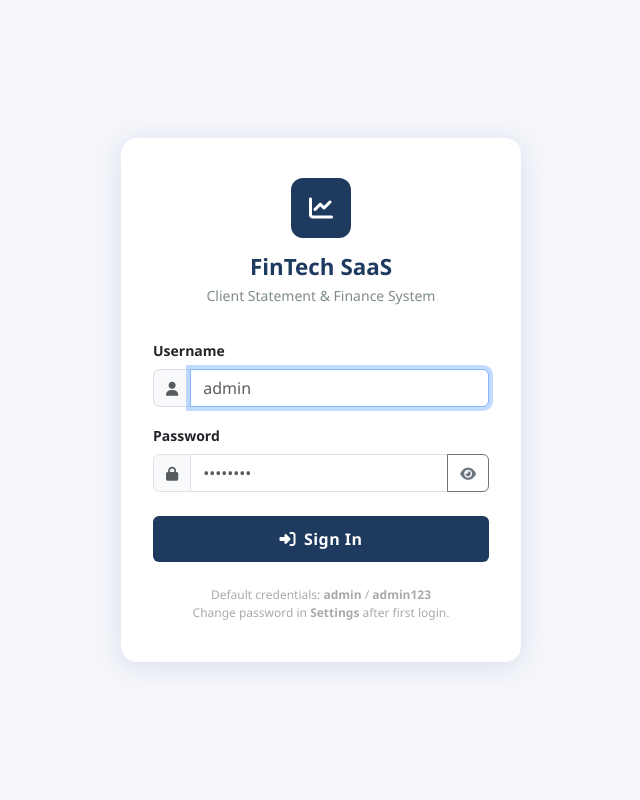
After one commit to Nikhil170404/fintechsaas, a Flask app: page /login in a window 1280 px wide. The commit adds this page. Shown: the whole page, without its empty margins (319-959 px from the left). Run offline with Flask 3, Linux system fonts and the light colour scheme.

Commit message:
Make system production-ready: auth, bug fixes, UI improvements
- Add login/logout with session-based auth and werkzeug password hashing
- Add login.html standalone page; 404.html and 500.html error pages
- Add @login_required decorator protecting all routes
- Add activity.json tracking for emails sent count; show live on dashboard
- Fix clients.html: use settings.company_name instead of undefined config.COMPANY_NAME
- Fix word_filler.py _set_cell: remove None assignment to run.text
- Fix email_sender.py MIME structure: only wrap in multipart/mixed when both html_body AND attachment present; html-only emails use multipart/alternative correctly
- Update settings.html: add admin username/password change section with confirm field
- Update base.html: add Logout link in sidebar footer
- Update index.html: show live emails_sent and invoices_generated counts
- Add settings route: validate confirm_password before saving hash
- Add .sidebar-logout CSS

Co-Authored-By: Claude Sonnet 4.6 <noreply@anthropic.com>
Claude-Session: https://claude.ai/code/session_01MWYjpEqQqYCyJNHQrRzzN5

```diff
--- a/app.py
+++ b/app.py
@@ -1,13 +1,15 @@
 import json
 import os
 import zipfile
+from functools import wraps
 from pathlib import Path
 
 from dotenv import load_dotenv
 from flask import (
     Flask, flash, jsonify, redirect, render_template,
-    request, send_file, url_for,
+    request, send_file, session, url_for,
 )
+from werkzeug.security import check_password_hash, generate_password_hash
 
 from config import Config
 from modules.column_detector import ColumnDetector, ALIASES, FIELD_LABELS
@@ -20,15 +22,54 @@ load_dotenv()
 app = Flask(__name__)
 app.secret_key = Config.SECRET_KEY
 
-UPLOAD_DIR   = Path("uploads")
-OUTPUT_DIR   = Path("output")
-SESSION_FILE = UPLOAD_DIR / "session_data.json"
-SETTINGS_FILE= UPLOAD_DIR / "settings.json"
-MAPPING_FILE = UPLOAD_DIR / "column_mapping.json"
-TEMPLATE_PATH= UPLOAD_DIR / "word_template.docx"
+UPLOAD_DIR    = Path("uploads")
+OUTPUT_DIR    = Path("output")
+SESSION_FILE  = UPLOAD_DIR / "session_data.json"
+SETTINGS_FILE = UPLOAD_DIR / "settings.json"
+MAPPING_FILE  = UPLOAD_DIR / "column_mapping.json"
+TEMPLATE_PATH = UPLOAD_DIR / "word_template.docx"
+ACTIVITY_FILE = UPLOAD_DIR / "activity.json"
 
 for d in (UPLOAD_DIR, OUTPUT_DIR):
     d.mkdir(exist_ok=True)
+
+
+# ── auth ───────────────────────────────────────────────────────────────────────
+
+def login_required(f):
+    @wraps(f)
+    def wrapped(*args, **kwargs):
+        if not session.get("logged_in"):
+            return redirect(url_for("login"))
+        return f(*args, **kwargs)
+    return wrapped
+
+
+@app.route("/login", methods=["GET", "POST"])
+def login():
+    if session.get("logged_in"):
+        return redirect(url_for("index"))
+    cfg = _load_settings()
+    if request.method == "POST":
+        username = request.form.get("username", "").strip()
+        password = request.form.get("password", "")
+        stored_user = cfg.get("admin_username", "admin")
+        stored_hash = cfg.get("admin_password_hash", "")
+        pw_ok = (
+            check_password_hash(stored_hash, password) if stored_hash
+            else password == "admin123"
+        )
+        if username == stored_user and pw_ok:
+            session["logged_in"] = True
+            return redirect(url_for("index"))
+        flash("Invalid username or password.", "danger")
+    return render_template("login.html")
+
+
+@app.route("/logout")
+def logout():
+    session.pop("logged_in", None)
+    return redirect(url_for("login"))
 
 
 # ── persistence helpers ────────────────────────────────────────────────────────
@@ -45,16 +86,24 @@ def _load_mapping():
 def _save_mapping(m):
     MAPPING_FILE.write_text(json.dumps(m))
 
+def _load_activity():
+    if ACTIVITY_FILE.exists():
+        return json.loads(ACTIVITY_FILE.read_text())
+    return {"emails_sent": 0}
+
+def _save_activity(a):
+    ACTIVITY_FILE.write_text(json.dumps(a))
+
 def _load_settings():
     defaults = {
-        "company_name":  Config.COMPANY_NAME,
-        "sender_name":   Config.SENDER_NAME,
-        "smtp_host":     Config.SMTP_HOST,
-        "smtp_port":     Config.SMTP_PORT,
-        "smtp_user":     Config.SMTP_USER,
-        "smtp_pass":     Config.SMTP_PASS,
-        "email_subject": "Your Account Statement – {{STATEMENT_PERIOD}}",
-        "email_type":    "plain",
+        "company_name":        Config.COMPANY_NAME,
+        "sender_name":         Config.SENDER_NAME,
+        "smtp_host":           Config.SMTP_HOST,
+        "smtp_port":           Config.SMTP_PORT,
+        "smtp_user":           Config.SMTP_USER,
+        "smtp_pass":           Config.SMTP_PASS,
+        "email_subject":       "Your Account Statement – {{STATEMENT_PERIOD}}",
+        "email_type":          "plain",
         "email_body": (
             "Dear {{CLIENT_NAME}},\n\n"
             "Please find your account statement for {{STATEMENT_PERIOD}} attached.\n\n"
@@ -63,7 +112,9 @@ def _load_settings():
             "For any queries, please reply to this email.\n\n"
             "Regards,\n{{SENDER_NAME}}"
         ),
-        "email_html": _default_html_template(),
+        "email_html":          _default_html_template(),
+        "admin_username":      "admin",
+        "admin_password_hash": "",
     }
     if SETTINGS_FILE.exists():
         defaults.update(json.loads(SETTINGS_FILE.read_text()))
@@ -169,18 +220,38 @@ def _render_content(template: str, client: dict, settings: dict, period: str) ->
     )
 
 
+# ── error handlers ─────────────────────────────────────────────────────────────
+
+@app.errorhandler(404)
+def page_not_found(e):
+    return render_template("404.html"), 404
+
+@app.errorhandler(500)
+def internal_error(e):
+    return render_template("500.html"), 500
+
+
 # ── routes ─────────────────────────────────────────────────────────────────────
 
 @app.route("/")
+@login_required
 def index():
     clients = _load_clients()
-    pdfs = list(OUTPUT_DIR.glob("statement_*.pdf"))
-    return render_template("index.html", client_count=len(clients), pdf_count=len(pdfs))
+    activity = _load_activity()
+    return render_template("index.html",
+        client_count=len(clients),
+        pdf_count=len(list(OUTPUT_DIR.glob("statement_*.pdf"))),
+        invoice_count=len(list(OUTPUT_DIR.glob("invoice_*.pdf"))),
+        loan_count=len(list(OUTPUT_DIR.glob("loan_schedule_*.pdf"))),
+        portfolio_count=len(list(OUTPUT_DIR.glob("portfolio_*.pdf"))),
+        emails_sent=activity.get("emails_sent", 0),
+    )
 
 
 # ── Upload + column mapper ─────────────────────────────────────────────────────
 
 @app.route("/upload", methods=["GET", "POST"])
+@login_required
 def upload():
     if request.method == "POST":
         f = request.files.get("excel_file")
@@ -192,12 +263,12 @@ def upload():
             return redirect(request.url)
         dest = UPLOAD_DIR / "clients.xlsx"
         f.save(dest)
-        # Go to column mapper
         return redirect(url_for("map_columns"))
     return render_template("upload.html")
 
 
 @app.route("/map-columns")
+@login_required
 def map_columns():
     xlsx = UPLOAD_DIR / "clients.xlsx"
     if not xlsx.exists():
@@ -207,7 +278,6 @@ def map_columns():
     detector = ColumnDetector(xlsx)
     sheets = detector.sheet_names
 
-    # Auto-detect best sheet for clients and transactions
     def guess(candidates):
         names_lower = {s.lower(): s for s in sheets}
         for c in candidates:
@@ -218,14 +288,13 @@ def map_columns():
     client_sheet = guess(["clients", "client", "master", "customers", "customer"])
     txn_sheet    = guess(["transactions", "transaction", "txn", "statement", "ledger"])
 
-    client_cols  = detector.columns_for(client_sheet)
-    txn_cols     = detector.columns_for(txn_sheet)
-    client_sug   = detector.auto_suggest(client_sheet, "clients")
-    txn_sug      = detector.auto_suggest(txn_sheet, "transactions")
-    flat_hint    = detector.detect_flat_mode(client_sheet)
-    preview      = detector.preview_rows(client_sheet, 3)
+    client_cols = detector.columns_for(client_sheet)
+    txn_cols    = detector.columns_for(txn_sheet)
+    client_sug  = detector.auto_suggest(client_sheet, "clients")
+    txn_sug     = detector.auto_suggest(txn_sheet, "transactions")
+    flat_hint   = detector.detect_flat_mode(client_sheet)
+    preview     = detector.preview_rows(client_sheet, 3)
 
-    # If a saved mapping exists, pre-fill suggestions from it
     saved = _load_mapping()
     if saved.get("clients"):
         client_sug.update(saved["clients"])
@@ -249,6 +318,7 @@ def map_columns():
 
 
 @app.route("/save-mapping", methods=["POST"])
+@login_required
 def save_mapping():
     flat = request.form.get("flat_mode", "0") == "1"
     mapping = {
@@ -281,12 +351,17 @@ def save_mapping():
 # ── Clients + statements ───────────────────────────────────────────────────────
 
 @app.route("/clients")
+@login_required
 def clients():
     data = _load_clients()
-    return render_template("clients.html", clients=data, has_template=TEMPLATE_PATH.exists())
+    settings = _load_settings()
+    return render_template("clients.html", clients=data,
+                           has_template=TEMPLATE_PATH.exists(),
+                           settings=settings)
 
 
 @app.route("/generate", methods=["POST"])
+@login_required
 def generate():
     clients = _load_clients()
     if not clients:
@@ -301,13 +376,16 @@ def generate():
         try:
             pdf = builder.build(c, company, period, mode=mode,
                                 word_template=TEMPLATE_PATH if mode == "template" else None)
-            results.append({"account": c["account_no"], "name": c["name"], "status": "ok", "file": pdf.name})
+            results.append({"account": c["account_no"], "name": c["name"],
+                            "status": "ok", "file": pdf.name})
         except Exception as exc:
-            results.append({"account": c["account_no"], "name": c["name"], "status": "error", "error": str(exc)})
+            results.append({"account": c["account_no"], "name": c["name"],
+                            "status": "error", "error": str(exc)})
     return jsonify({"results": results, "period": period})
 
 
 @app.route("/download/<account_no>")
+@login_required
 def download(account_no):
     path = OUTPUT_DIR / f"statement_{account_no}.pdf"
     if path.exists():
@@ -316,6 +394,7 @@ def download(account_no):
 
 
 @app.route("/download-all")
+@login_required
 def download_all():
     pdfs = list(OUTPUT_DIR.glob("statement_*.pdf"))
     if not pdfs:
@@ -329,6 +408,7 @@ def download_all():
 
 
 @app.route("/send", methods=["POST"])
+@login_required
 def send_emails():
     clients = _load_clients()
     if not clients:
@@ -340,14 +420,17 @@ def send_emails():
     sender    = EmailSender(settings["smtp_host"], settings["smtp_port"],
                             settings["smtp_user"], settings["smtp_pass"],
                             settings["sender_name"])
+    activity = _load_activity()
     results = []
+    sent_count = 0
     for c in clients:
         acct = c["account_no"]
         if selected and acct not in selected:
             continue
         pdf_path = OUTPUT_DIR / f"statement_{acct}.pdf"
         if not pdf_path.exists():
-            results.append({"account": acct, "name": c["name"], "status": "skipped", "reason": "PDF not generated"})
+            results.append({"account": acct, "name": c["name"],
+                            "status": "skipped", "reason": "PDF not generated"})
             continue
         try:
             plain = _render_content(settings["email_body"], c, settings, period)
@@ -357,13 +440,20 @@ def send_emails():
                         subject=subject_t, body=plain, html_body=html,
                         attachment_path=pdf_path,
                         attachment_name=f"Statement_{acct}.pdf")
-            results.append({"account": acct, "name": c["name"], "status": "sent", "email": c["email"]})
+            results.append({"account": acct, "name": c["name"],
+                            "status": "sent", "email": c["email"]})
+            sent_count += 1
         except Exception as exc:
-            results.append({"account": acct, "name": c["name"], "status": "error", "error": str(exc)})
+            results.append({"account": acct, "name": c["name"],
+                            "status": "error", "error": str(exc)})
+
+    activity["emails_sent"] = activity.get("emails_sent", 0) + sent_count
+    _save_activity(activity)
     return jsonify({"results": results})
 
 
 @app.route("/upload-template", methods=["POST"])
+@login_required
 def upload_template():
     f = request.files.get("word_template")
     if not f or not f.filename.lower().endswith(".docx"):
@@ -377,19 +467,41 @@ def upload_template():
 # ── Settings ───────────────────────────────────────────────────────────────────
 
 @app.route("/settings", methods=["GET", "POST"])
+@login_required
 def settings():
     cfg = _load_settings()
     if request.method == "POST":
-        for key in cfg:
+        # Update standard settings fields
+        for key in ("company_name", "sender_name", "smtp_host", "smtp_port",
+                    "smtp_user", "smtp_pass", "email_subject", "email_type",
+                    "email_body", "email_html"):
             if key in request.form:
                 cfg[key] = request.form[key]
+
+        # Username change (always apply if provided)
+        new_user = request.form.get("admin_username", "").strip()
+        if new_user:
+            cfg["admin_username"] = new_user
+
+        # Password change
+        new_pass = request.form.get("new_password", "").strip()
+        confirm_pass = request.form.get("confirm_password", "").strip()
+        if new_pass:
+            if new_pass != confirm_pass:
+                flash("Passwords do not match. Settings not saved.", "danger")
+                return render_template("settings.html", cfg=cfg)
+            cfg["admin_password_hash"] = generate_password_hash(new_pass)
+            flash("Password updated successfully.", "success")
+
         _save_settings(cfg)
-        flash("Settings saved.", "success")
+        if not new_pass:
+            flash("Settings saved.", "success")
         return redirect(url_for("settings"))
     return render_template("settings.html", cfg=cfg)
 
 
 @app.route("/test-smtp", methods=["POST"])
+@login_required
 def test_smtp():
     s = _load_settings()
     test_email = request.form.get("test_email", "")
@@ -400,7 +512,7 @@ def test_smtp():
                     s["smtp_pass"], s["sender_name"]).send(
             to_email=test_email, to_name="Test",
             subject=f"SMTP Test – {s['company_name']}",
-            body="SMTP is working correctly.",
+            body="SMTP is working correctly. Your FinTech SaaS email configuration is set up.",
         )
         return jsonify({"ok": True})
     except Exception as exc:
@@ -410,28 +522,35 @@ def test_smtp():
 # ── Fintech modules ────────────────────────────────────────────────────────────
 
 @app.route("/invoices")
+@login_required
 def invoices():
-    return render_template("invoices.html")
+    settings = _load_settings()
+    return render_template("invoices.html", settings=settings)
 
 
 @app.route("/generate-invoice", methods=["POST"])
+@login_required
 def generate_invoice():
     from modules.invoice_generator import InvoiceGenerator
     data = request.get_json()
     try:
         gen = InvoiceGenerator(OUTPUT_DIR)
         pdf = gen.generate(data["client"], data["company"])
-        return jsonify({"ok": True, "file": pdf.name, "invoice_no": data["client"].get("invoice_no")})
+        return jsonify({"ok": True, "file": pdf.name,
+                        "invoice_no": data["client"].get("invoice_no")})
     except Exception as exc:
         return jsonify({"ok": False, "error": str(exc)})
 
 
 @app.route("/loans")
+@login_required
 def loans():
-    return render_template("loans.html")
+    settings = _load_settings()
+    return render_template("loans.html", settings=settings)
 
 
 @app.route("/generate-loan-schedule", methods=["POST"])
+@login_required
 def generate_loan_schedule():
     from modules.loan_schedule import LoanScheduleGenerator
     data = request.get_json()
@@ -445,11 +564,14 @@ def generate_loan_schedule():
 
 
 @app.route("/portfolio")
+@login_required
 def portfolio():
-    return render_template("portfolio.html")
+    settings = _load_settings()
+    return render_template("portfolio.html", settings=settings)
 
 
 @app.route("/generate-portfolio", methods=["POST"])
+@login_required
 def generate_portfolio():
     from modules.portfolio_report import PortfolioReportGenerator
     data = request.get_json()
@@ -463,6 +585,7 @@ def generate_portfolio():
 
 
 @app.route("/download-output/<filename>")
+@login_required
 def download_output(filename):
     path = OUTPUT_DIR / filename
     if path.exists():
@@ -473,6 +596,7 @@ def download_output(filename):
 # ── Template download ──────────────────────────────────────────────────────────
 
 @app.route("/download-template")
+@login_required
 def download_template():
     from generate_sample import make_sample_excel
     path = make_sample_excel(UPLOAD_DIR / "sample_template.xlsx")
--- a/modules/word_filler.py
+++ b/modules/word_filler.py
@@ -132,8 +132,9 @@ def _set_cell(row, col_idx: int, text: str):
             for run in para.runs:
                 run.text = ""
         if cell.paragraphs:
-            cell.paragraphs[0].runs[0].text = text if cell.paragraphs[0].runs else None
-            if not cell.paragraphs[0].runs:
+            if cell.paragraphs[0].runs:
+                cell.paragraphs[0].runs[0].text = text
+            else:
                 cell.paragraphs[0].add_run(text)
         else:
             cell.add_paragraph(text)
--- a/templates/base.html
+++ b/templates/base.html
@@ -46,7 +46,10 @@
     </a>
   </nav>
   <div class="sidebar-footer">
-    <small class="text-muted">v1.0 &bull; Client Statement System</small>
+    <a href="{{ url_for('logout') }}" class="sidebar-logout">
+      <i class="fa-solid fa-right-from-bracket me-2"></i>Logout
+    </a>
+    <small class="text-muted d-block mt-1">v1.0 &bull; Client Statement System</small>
   </div>
 </div>
 
--- a/templates/clients.html
+++ b/templates/clients.html
@@ -35,7 +35,7 @@
       <div class="row g-3">
         <div class="col-md-4">
           <label class="form-label fw-semibold">Company Name</label>
-          <input type="text" id="gen_company" class="form-control" value="{{ config.COMPANY_NAME if config else 'FinTech Solutions Pvt Ltd' }}">
+          <input type="text" id="gen_company" class="form-control" value="{{ settings.company_name if settings else 'FinTech Solutions Pvt Ltd' }}">
         </div>
         <div class="col-md-4">
           <label class="form-label fw-semibold">Statement Period</label>
--- /dev/null
+++ b/templates/login.html
@@ -0,0 +1,130 @@
+<!DOCTYPE html>
+<html lang="en">
+<head>
+  <meta charset="UTF-8">
+  <meta name="viewport" content="width=device-width, initial-scale=1.0">
+  <title>Login – FinTech SaaS</title>
+  <link href="https://cdn.jsdelivr.net/npm/bootstrap@5.3.3/dist/css/bootstrap.min.css" rel="stylesheet">
+  <link href="https://cdnjs.cloudflare.com/ajax/libs/font-awesome/6.5.0/css/all.min.css" rel="stylesheet">
+  <style>
+    body {
+      background: #f4f6fb;
+      min-height: 100vh;
+      display: flex;
+      align-items: center;
+      justify-content: center;
+      font-family: 'Segoe UI', Arial, sans-serif;
+    }
+    .login-card {
+      background: #fff;
+      border-radius: 1rem;
+      box-shadow: 0 4px 24px rgba(30,58,95,.12);
+      width: 100%;
+      max-width: 400px;
+      padding: 2.5rem 2rem;
+    }
+    .login-brand {
+      text-align: center;
+      margin-bottom: 2rem;
+    }
+    .login-brand .icon {
+      width: 60px; height: 60px;
+      background: #1e3a5f;
+      border-radius: .75rem;
+      display: inline-flex;
+      align-items: center;
+      justify-content: center;
+      font-size: 1.5rem;
+      color: #fff;
+      margin-bottom: 1rem;
+    }
+    .login-brand h1 {
+      font-size: 1.4rem;
+      font-weight: 700;
+      color: #1e3a5f;
+      margin: 0;
+    }
+    .login-brand p { color: #7f8c8d; font-size: .875rem; margin-top: .25rem; }
+    .form-label { font-weight: 600; font-size: .875rem; }
+    .btn-login {
+      background: #1e3a5f;
+      color: #fff;
+      font-weight: 600;
+      letter-spacing: .03em;
+      padding: .6rem;
+    }
+    .btn-login:hover { background: #2e86ab; color: #fff; }
+    .login-footer {
+      text-align: center;
+      margin-top: 1.5rem;
+      font-size: .75rem;
+      color: #aaa;
+    }
+  </style>
+</head>
+<body>
+<div class="login-card">
+  <div class="login-brand">
+    <div class="icon"><i class="fa-solid fa-chart-line"></i></div>
+    <h1>FinTech SaaS</h1>
+    <p>Client Statement &amp; Finance System</p>
+  </div>
+
+  {% with messages = get_flashed_messages(with_categories=true) %}
+    {% if messages %}
+      {% for cat, msg in messages %}
+        <div class="alert alert-{{ cat }} alert-dismissible fade show py-2 mb-3" role="alert">
+          {{ msg }}
+          <button type="button" class="btn-close" data-bs-dismiss="alert"></button>
+        </div>
+      {% endfor %}
+    {% endif %}
+  {% endwith %}
+
+  <form method="POST">
+    <div class="mb-3">
+      <label class="form-label" for="username">Username</label>
+      <div class="input-group">
+        <span class="input-group-text"><i class="fa-solid fa-user fa-sm text-muted"></i></span>
+        <input type="text" id="username" name="username" class="form-control"
+               placeholder="admin" autocomplete="username" required autofocus>
+      </div>
+    </div>
+    <div class="mb-4">
+      <label class="form-label" for="password">Password</label>
+      <div class="input-group">
+        <span class="input-group-text"><i class="fa-solid fa-lock fa-sm text-muted"></i></span>
+        <input type="password" id="password" name="password" class="form-control"
+               placeholder="••••••••" autocomplete="current-password" required>
+        <button type="button" class="btn btn-outline-secondary" id="togglePass" tabindex="-1">
+          <i class="fa-solid fa-eye fa-sm" id="eyeIcon"></i>
+        </button>
+      </div>
+    </div>
+    <button type="submit" class="btn btn-login w-100">
+      <i class="fa-solid fa-right-to-bracket me-2"></i>Sign In
+    </button>
+  </form>
+
+  <div class="login-footer">
+    Default credentials: <strong>admin</strong> / <strong>admin123</strong><br>
+    Change password in <strong>Settings</strong> after first login.
+  </div>
+</div>
+
+<script src="https://cdn.jsdelivr.net/npm/bootstrap@5.3.3/dist/js/bootstrap.bundle.min.js"></script>
+<script>
+document.getElementById('togglePass').addEventListener('click', function() {
+  const pw = document.getElementById('password');
+  const icon = document.getElementById('eyeIcon');
+  if (pw.type === 'password') {
+    pw.type = 'text';
+    icon.classList.replace('fa-eye', 'fa-eye-slash');
+  } else {
+    pw.type = 'password';
+    icon.classList.replace('fa-eye-slash', 'fa-eye');
+  }
+});
+</script>
+</body>
+</html>
```
Also changed, not shown: modules/email_sender.py (+15 -15 lines), static/css/style.css (+10 -0 lines), templates/404.html (added, +12 -0 lines), templates/500.html (added, +12 -0 lines), templates/index.html (+4 -4 lines), templates/settings.html (+25 -0 lines).
